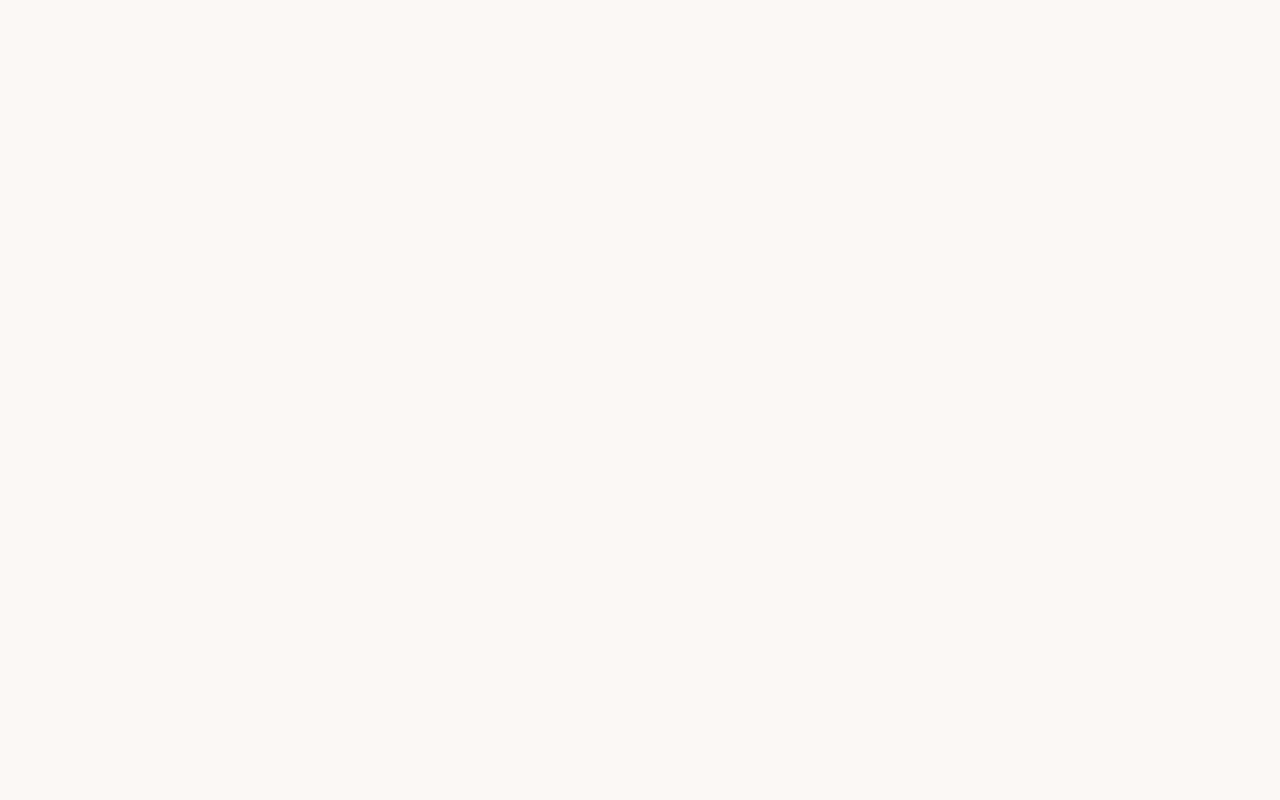
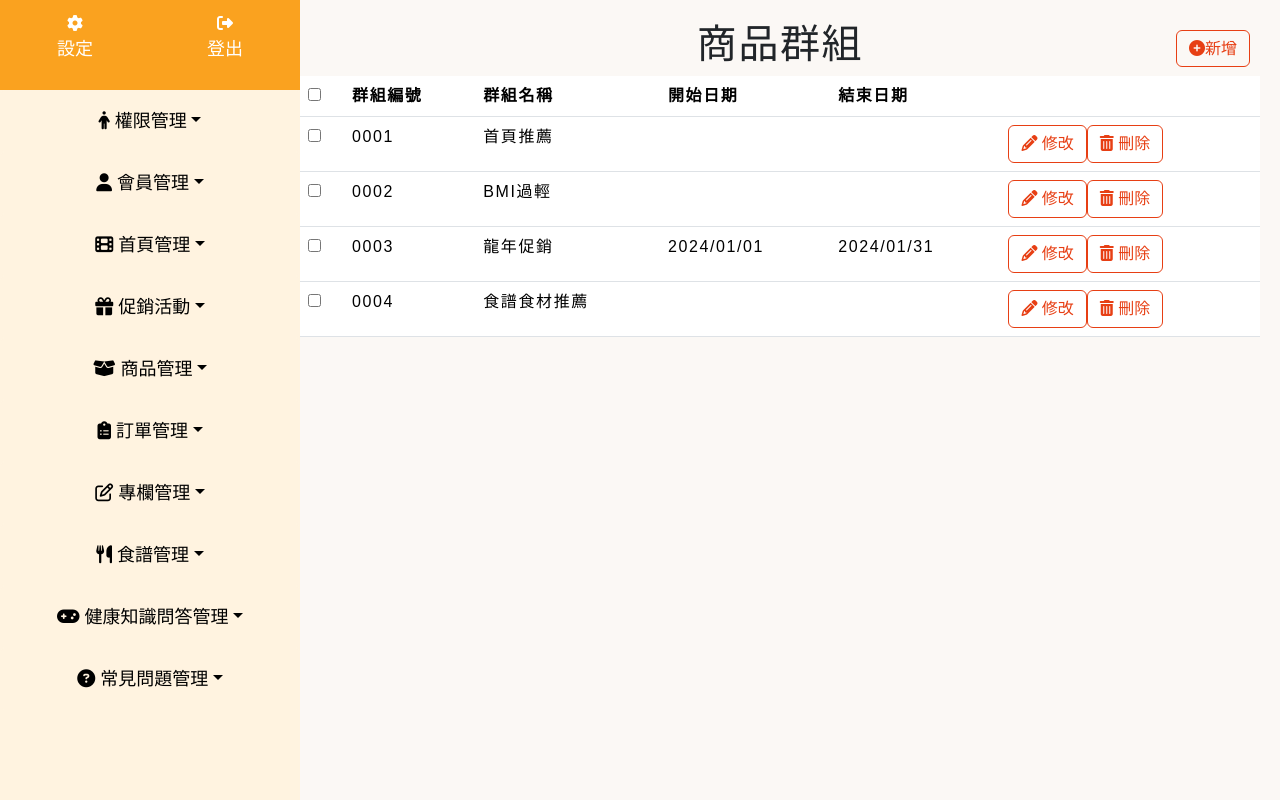
Before and after one commit to fafamia/admin-healthy-food, a Vue app: page /prodgroup in a window 1280 px wide. Before the commit this address had no page. Built offline with nearby package versions, Linux system fonts and the light colour scheme.

Commit message:
新增訂單搜尋及商品群組

```diff
--- a/src/assets/scss/_order.scss
+++ b/src/assets/scss/_order.scss
@@ -13,11 +13,15 @@
 
         }
 
-        .productAdd {
+        .search {
             height: 37px;
             position: absolute;
             right: 30px;
-            top: 45px;
+            top: 30px;
+            background: none;
+            padding: 5px;
+            border: 1px solid $primary;
+            border-radius: 10px;
         }
 
         tr {
@@ -41,8 +45,8 @@
         bottom: 5px;
         right: 20px;
 
-        .page-link{
-           border-radius: 50%;
+        .page-link {
+            border-radius: 50%;
         }
     }
 }
--- a/src/assets/scss/_prodclass.scss
+++ b/src/assets/scss/_prodclass.scss
@@ -17,7 +17,7 @@
             height: 37px;
             position: absolute;
             right: 30px;
-            top: 45px;
+            top: 30px;
         }
 
 
--- a/src/assets/scss/_groupdetail.scss
+++ b/src/assets/scss/_prodgroup.scss
@@ -1,8 +1,8 @@
-.groupdetail {
+.prodgroup {
     display: flex;
 
     // height: 100vh;
-    .groupdetailRight {
+    .prodgroupRight {
         flex-grow: 1;
         /* 剩餘空間填滿主內容 */
         padding: 20px 20px 20px 0;
@@ -12,14 +12,11 @@
             text-align: center;
 
         }
-
-        .groupdetailAdd {
+        .prodgroupAdd {
             height: 37px;
             position: absolute;
             right: 30px;
-            top: 45px;
+            top: 30px;
         }
-
-
     }
 }
--- a/src/assets/scss/_product.scss
+++ b/src/assets/scss/_product.scss
@@ -17,7 +17,7 @@
             height: 37px;
             position: absolute;
             right: 30px;
-            top: 45px;
+            top: 30px;
         }
 
         tr {
--- a/src/components/SideBar.vue
+++ b/src/components/SideBar.vue
@@ -39,7 +39,7 @@ export default {
                 { label: '會員管理', iconClass: "fa-solid fa-user", items: [{ id: 1, label: '會員總覽', route: '' }, { id: 2, label: '會員等級', route: '' }] },
                 { label: '首頁管理', iconClass: 'fa-solid fa-film', items: [{ id: 1, label: '首頁Banner', route: '' }] },
                 { label: '促銷活動', iconClass: "fa-solid fa-gift", items: [{ id: 1, label: '推薦商品', route: '' }, { id: 2, label: '推薦留言', route: '' }, { id: 3, label: '推薦專欄', route: '' }] },
-                { label: '商品管理', iconClass: "fa-solid fa-box-open", items: [{ id: 1, label: '商品總覽', route: '/products' }, { id: 2, label: '商品分類', route: '/productsclass' }, { id: 3, label: '商品TAG', route: '' }, { id: 4, label: '商品群組', route: '' }, { id: 5, label: '群組明細', route: '/groupdetail' }] },
+                { label: '商品管理', iconClass: "fa-solid fa-box-open", items: [{ id: 1, label: '商品總覽', route: '/products' }, { id: 2, label: '商品分類', route: '/productsclass' }, { id: 3, label: '商品TAG', route: '' }, { id: 4, label: '商品群組', route: '/prodgroup' }, { id: 5, label: '群組明細', route: '/groupdetail' }] },
                 { label: '訂單管理', iconClass: "fa-solid fa-clipboard-list", items: [{ id: 1, label: '訂單總覽', route: '/order' }] },
                 { label: '專欄管理', iconClass: "fa-regular fa-pen-to-square", items: [{ id: 1, label: '專欄總覽', route: '' }, { id: 2, label: '專欄分類', route: '' }] },
                 { label: '食譜管理', iconClass: "fa-solid fa-utensils", items: [{ id: 1, label: '食譜總覽', route: '/cookbook' }, { id: 2, label: '食譜分類', route: '/cookbookclass' }, { id: 3, label: '留言管理', route: '/comment' }] },
--- a/src/router/index.js
+++ b/src/router/index.js
@@ -43,6 +43,11 @@ const router = createRouter({
       name: 'order',
       component: () => import('../views/OrderView.vue')
     },
+    {
+      path: '/prodgroup',
+      name: 'prodgroup',
+      component: () => import('../views/ProdGroup.vue')
+    },
   ]
 })
 
--- /dev/null
+++ b/src/views/ProdGroup.vue
@@ -0,0 +1,128 @@
+<template>
+    <div class="prodgroup">
+        <SideBar />
+        <div class="prodgroupRight">
+
+            <h1>商品群組</h1>
+            <button type="button" class="btn btn-outline-primary prodgroupAdd" data-bs-toggle="modal"
+                data-bs-target="#staticBackdrop">
+                <i class="fa-solid fa-circle-plus"></i>新增
+            </button>
+
+            <div class="modal fade" id="staticBackdrop" data-bs-backdrop="static" data-bs-keyboard="false" tabindex="-1"
+                aria-labelledby="staticBackdropLabel" aria-hidden="true">
+                <div class="modal-dialog">
+                    <div class="modal-content">
+                        <div class="modal-header">
+                            <h5 class="modal-title" id="staticBackdropLabel">新增資料</h5>
+                            <button type="button" class="btn-close" data-bs-dismiss="modal" aria-label="Close"></button>
+                        </div>
+                        <div class="modal-body">
+                            <div class="mb-3">
+                                <!-- 待思考如何代入商品流水號 -->
+                                <h4>群組編號 0001</h4>
+                                <label for="exampleFormControlInput1" class="form-label">群組名稱</label>
+                                <input type="text" class="form-control" id="groupdetailName">
+                            </div>
+
+                            <label for="exampleFormControlInput3" class="form-label">開始日期</label>
+                            <input type="date" class="form-control" id="exampleFormControlInput3">
+                            <label for="exampleFormControlInput3" class="form-label">結束日期</label>
+                            <input type="date" class="form-control" id="exampleFormControlInput3">
+
+                        </div>
+                        <div class="modal-footer">
+                            <button type="button" class="btn btn-outline-primary" data-bs-dismiss="modal">回列表</button>
+                            <button type="button" class="btn btn-primary">儲存</button>
+                        </div>
+                    </div>
+                </div>
+            </div>
+
+            <table class="table productTable">
+                <thead>
+                    <tr>
+                        <th scope="col">
+                            <input type="checkbox" v-model="selectAll" @change="toggleSelect">
+                        </th>
+                        <th scope="col">群組編號</th>
+                        <th scope="col">群組名稱</th>
+                        <th scope="col">開始日期</th>
+                        <th scope="col">結束日期</th>
+                        <th scope="col"></th>
+                    </tr>
+                </thead>
+                <tbody>
+                    <tr v-for="(prodgroup, index) in prodgroups" :key="index">
+                        <td>
+                            <input type="checkbox" v-model="selectedProducts" :value="prodgroup">
+                        </td>
+                        <td>{{ prodgroup.prodgroupNumber }}</td>
+                        <td>{{ prodgroup.prodgroupName }}</td>
+                        <td>{{ prodgroup.startime }}</td>
+                        <td>{{ prodgroup.endtime }}</td>
+                        <td>
+                            <button class="btn btn-outline-primary">
+                                <i class="fa-solid fa-pencil"></i>
+                                修改
+                            </button>
+                            <button class="btn btn-outline-primary prodDelete" @click="deleteProd(index)">
+                                <i class="fa-solid fa-trash-can"></i>
+                                刪除
+                            </button>
+                        </td>
+                    </tr>
+                </tbody>
+            </table>
+        </div>
+
+
+    </div>
+</template>
+
+<script>
+import SideBar from "@/components/SideBar.vue";
+import { ref } from 'vue';
+
+export default{
+    data() {
+        return {
+            selectAll: ref(false),
+            selectedProducts: ref([]),
+            prodgroups: ref([
+                { prodgroupNumber: '0001', prodgroupName: '首頁推薦'},
+                { prodgroupNumber: '0002', prodgroupName: 'BMI過輕'},
+                { prodgroupNumber: '0003', prodgroupName: '龍年促銷', startime: '2024/01/01', endtime: '2024/01/31' },
+                { prodgroupNumber: '0004', prodgroupName: '食譜食材推薦'},
+
+                // 其他商品數據
+            ]),
+
+
+        }
+    },
+    components: {
+        SideBar,
+    },
+    methods: {
+        deleteProd(index) {
+            const confirmed = window.confirm("確定要刪除此商品群組嗎?");
+            if (confirmed) {
+                this.prodgroups.splice(index, 1);
+            }
+        },
+        toggleSelect() {
+            if (this.selectAll) {
+                this.selectedProducts = [...this.prodgroups];
+            } else {
+                this.selectedProducts = [];
+            }
+        }
+    },
+}
+</script>
+
+<style lang="scss">
+@import "@/assets/scss/prodgroup.scss";
+@import "@/assets/scss/sidebar.scss";
+</style>
```
Also changed, not shown: src/views/OrderView.vue (+33 -12 lines).
